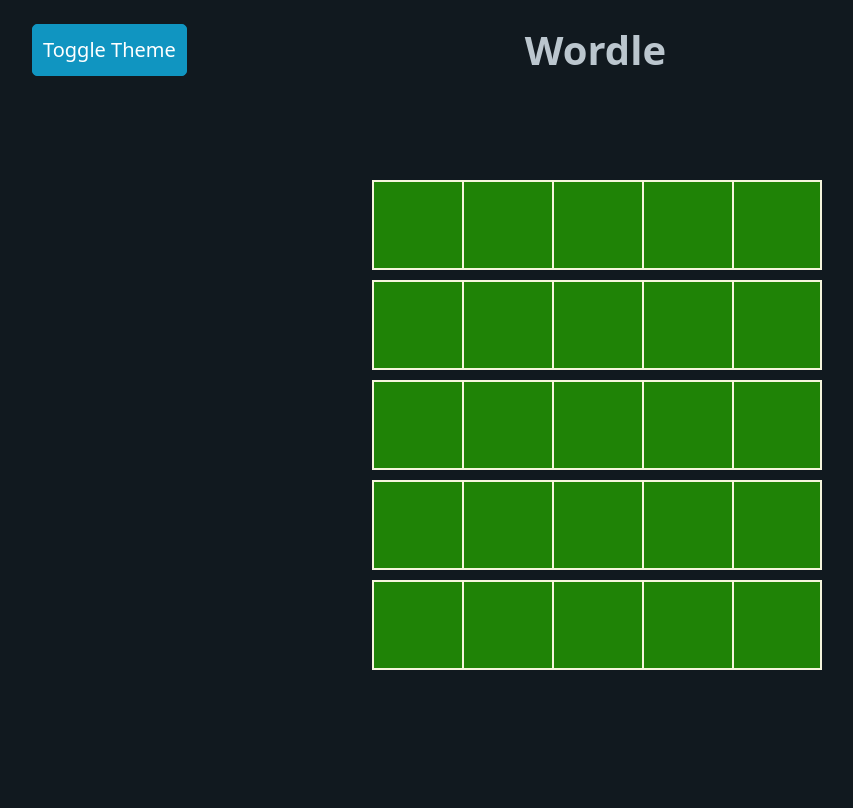
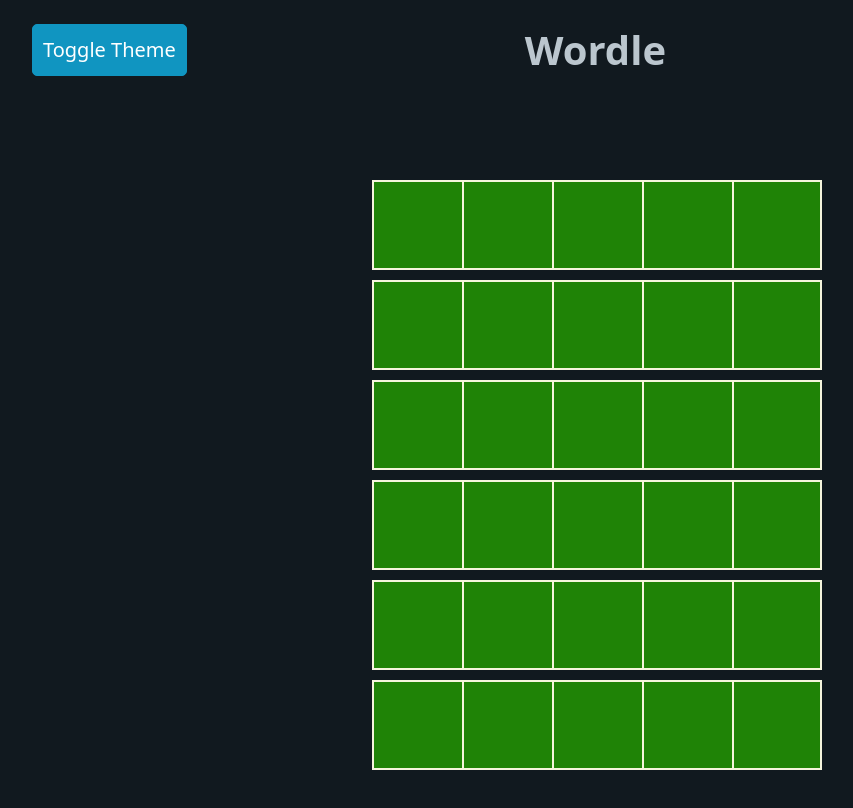
Before and after one commit to HasanMajid/wordle, a Next.js app: page / in a window 1280 px wide. Shown: the top 808 px of the page, without its empty margins (43-896 px from the left). Built offline with nearby package versions, Linux system fonts and the light colour scheme.

Commit message:
Refactor grid component and row component

```diff
--- a/src/components/grid/Grid.tsx
+++ b/src/components/grid/Grid.tsx
@@ -2,23 +2,17 @@
 import { useEffect } from 'react'
 import Row from './row/Row'
 import { useAtom } from 'jotai'
-import { activeRowIndexAtom, row1Atom, row2Atom, row3Atom, row4Atom, row5Atom } from '@/state'
+import { rows } from '@/state'
+import { activeRowIndexAtom,  } from '@/state'
 
 function Grid() {
-    // const [activeRow, setActiveRow] = useAtom(useAtom(activeRowAtom))
     const [activeRowIndex, setActiveRowIndex] = useAtom(activeRowIndexAtom);
-    const [row1, setRow1] = useAtom(row1Atom)
-    const [row2, setRow2] = useAtom(row2Atom)
-    const [row3, setRow3] = useAtom(row3Atom)
-    const [row4, setRow4] = useAtom(row4Atom)
-    const [row5, setRow5] = useAtom(row5Atom)
+    const rowAtom = rows[activeRowIndex];
+    const [row, setRow] = useAtom(rowAtom);
 
 
     useEffect(() => {
         console.log('rendering');
-        const rowList = [row1, row2, row3, row4, row5];
-        const setRowList = [setRow1, setRow2, setRow3, setRow4, setRow5];
-        const row = rowList[activeRowIndex];
         // const setRow = setRowList[activeRowIndex];
         const handleEnterPress = (e: KeyboardEvent) => {
             if (e.key === "Enter") {
@@ -56,39 +50,17 @@
             document.removeEventListener("keypress", handleEnterPress);
             console.log('destroying');
         }
-    }, [activeRowIndex, row1, row2, row3, row4, row5, setActiveRowIndex, setRow1, setRow2, setRow3, setRow4, setRow5])
+    }, [activeRowIndex, row])
 
-
-    useEffect(() => {
-        const rowList = [row1, row2, row3, row4, row5];
-        const setRowList = [setRow1, setRow2, setRow3, setRow4, setRow5];
-        const row = rowList[activeRowIndex];
-        const setRow = setRowList[activeRowIndex];
-        const handleKeyDown = (e: KeyboardEvent) => {
-            const regex = new RegExp("[a-zA-Z]");
-            const isLetter = regex.test(e.key) && e.key.length === 1;
-            if (isLetter && row.length < 5) {
-                setRow((prev) => {
-                    const newPrev = [...prev];
-                    newPrev.push(e.key);
-                    return newPrev
-                });
-            }
-        }
-
-        document.addEventListener("keypress", handleKeyDown);
-        return () => {
-            document.removeEventListener("keypress", handleKeyDown);
-        }
-    }, [activeRowIndex, row1, row2, row3, row4, row5, setActiveRowIndex, setRow1, setRow2, setRow3, setRow4, setRow5])
 
     return (
         <>
-            <Row rowData={row1} id={1} />
-            <Row rowData={row2} id={2} />
-            <Row rowData={row3} id={3} />
-            <Row rowData={row4} id={4} />
-            <Row rowData={row5} id={5} />
+            <Row rowIndex={0} />
+            <Row rowIndex={1} />
+            <Row rowIndex={2} />
+            <Row rowIndex={3} />
+            <Row rowIndex={4} />
+            <Row rowIndex={5} />
         </>
     )
 }
--- a/src/components/grid/row/Row.tsx
+++ b/src/components/grid/row/Row.tsx
@@ -1,16 +1,46 @@
+"use client"
+import { useEffect } from "react"
 import styles from "./row.module.css"
+import { rows, activeRowIndexAtom } from "@/state"
+import { useAtom } from "jotai"
 
-function Row({rowData, id} : {rowData: Array<string>, id: number}) {
+function Row({ rowIndex }: { rowIndex: number }) {
+    const rowAtom = rows[rowIndex];
+    const [row, setRow] = useAtom(rowAtom);
+    const [activeRowIndex, setActiveRowIndex] = useAtom(activeRowIndexAtom);
+
+    useEffect(() => {
+        const handleKeyDown = (e: KeyboardEvent) => {
+            const regex = new RegExp("[a-zA-Z]");
+            const isLetter = regex.test(e.key) && e.key.length === 1;
+            if (isLetter && row.length < 5) {
+                setRow((prev) => {
+                    const newPrev = [...prev];
+                    newPrev.push(e.key);
+                    return newPrev
+                });
+            }
+        }
+
+        if (activeRowIndex === rowIndex) {
+            if (row.length === 5 && rowIndex !== 5) {
+                setActiveRowIndex(prev => prev + 1);
+            } else {
+                document.addEventListener("keypress", handleKeyDown);
+            }
+        }
+        return () => {
+            document.removeEventListener("keypress", handleKeyDown);
+        }
+    }, [activeRowIndex, row.length, rowIndex, setActiveRowIndex, setRow])
+
     return (
         <div className={styles.row}>
-            {/* {rowData.map((letter, index) => {
-                return <div className={styles.square} key={index}>{letter}</div>
-            })} */}
-            <div className={styles.square}>{rowData[0] ? rowData[0] : null}</div>
-            <div className={styles.square}>{rowData[1] ? rowData[1] : null}</div>
-            <div className={styles.square}>{rowData[2] ? rowData[2] : null}</div>
-            <div className={styles.square}>{rowData[3] ? rowData[3] : null}</div>
-            <div className={styles.square}>{rowData[4] ? rowData[4] : null}</div>
+            <div className={styles.square}>{row[0] ? row[0] : null}</div>
+            <div className={styles.square}>{row[1] ? row[1] : null}</div>
+            <div className={styles.square}>{row[2] ? row[2] : null}</div>
+            <div className={styles.square}>{row[3] ? row[3] : null}</div>
+            <div className={styles.square}>{row[4] ? row[4] : null}</div>
         </div>
     )
 }
--- a/src/state.ts
+++ b/src/state.ts
@@ -8,3 +8,6 @@
 export const row3Atom = atom<string[]>([])
 export const row4Atom = atom<string[]>([])
 export const row5Atom = atom<string[]>([])
+export const row6Atom = atom<string[]>([])
+
+export const rows = [row1Atom, row2Atom, row3Atom, row4Atom, row5Atom, row6Atom];
```
